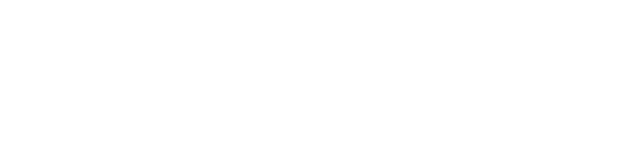
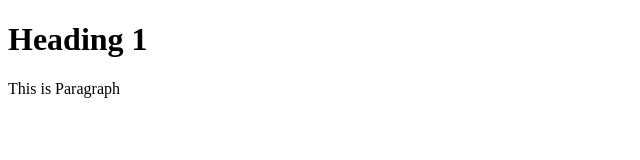
Before and after one commit to sd-vijaychauhan/gitdemo, a plain HTML site: page index.html in a window 1280 px wide. Shown: the whole page, without its empty margins (0-640 px from the left). Drawn offline with Linux system fonts and the light colour scheme.

Commit message:
Just updated some text.

```diff
--- a/index.html
+++ b/index.html
@@ -6,6 +6,9 @@
     <title>Document</title>
 </head>
 <body>
-
+    <div>
+        <H1> Heading 1</H1>
+        <P>This is Paragraph</P>
+    </div>
 </body>
 </html>
```
Also changed, not shown: 1 other file.
